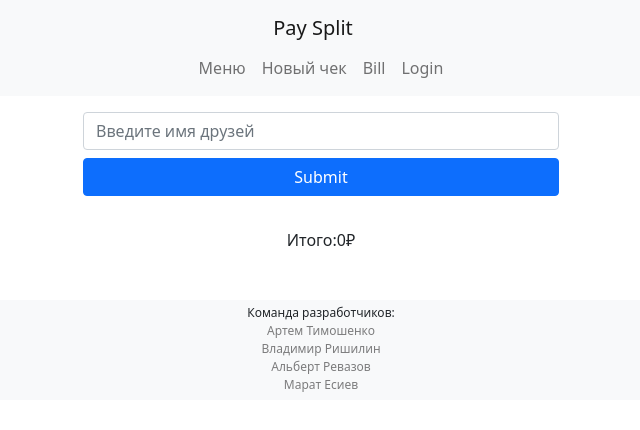
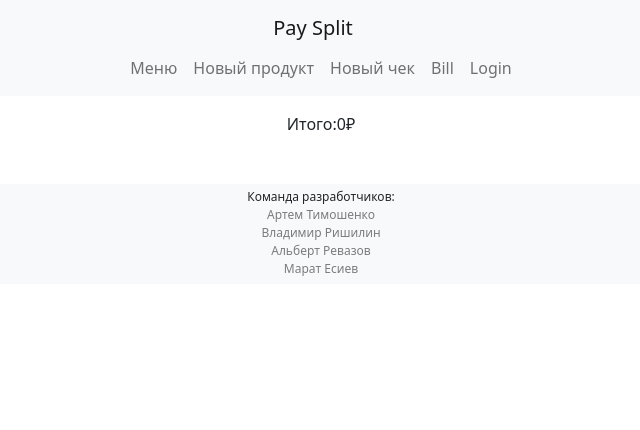
Before and after one commit to tymphoto/PaySplit, a React (Create React App) app in the folder client/: page /bill in a window 1280 px wide. Shown: the top 430 px of the page, without its empty margins (319-959 px from the left). Built offline with nearby package versions, Linux system fonts and the light colour scheme.

Commit message:
counter button fixed

```diff
--- a/client/src/App.js
+++ b/client/src/App.js
@@ -11,6 +11,7 @@ import Footer from './components/Footer/Footer';
 import NewCheck from './components/NewCheck/NewCheck';
 import QR from './components/QR/QR';
 import Bill from './components/Bill/Bill';
+import NewProduct from './components/AddNewProduct/NewProduct';
 
 function App({ getName }) {
   return (
@@ -23,6 +24,15 @@ function App({ getName }) {
             element={(
               <AuthRoute>
                 <Category />
+              </AuthRoute>
+            )}
+          />
+
+          <Route
+            path="/newProduct"
+            element={(
+              <AuthRoute>
+                <NewProduct />
               </AuthRoute>
             )}
           />
--- a/client/src/components/AddNewProduct/NewProduct.js
+++ b/client/src/components/AddNewProduct/NewProduct.js
@@ -50,6 +50,7 @@ function NewProduct() {
   console.log(categoryId);
 
   return (
+    <div className="container">
       <Form onSubmit={handleSubmit}>
         <Form.Group className="mt-3 mb-3" controlId="formBasicName">
           <Form.Label>Name</Form.Label>
@@ -82,7 +83,6 @@ function NewProduct() {
             {category && category.map((el) => (
               <option
                 value={el.id}
-
               >
                 {el.name}
               </option>
@@ -103,6 +103,8 @@ function NewProduct() {
 
         </Form.Group>
       </Form>
+    </div>
+
   );
 }
 
--- a/client/src/components/Bill/Bill.js
+++ b/client/src/components/Bill/Bill.js
@@ -5,30 +5,11 @@ import React, { useState } from 'react';
 import { useDispatch, useSelector } from 'react-redux';
 import { Form, Button } from 'react-bootstrap';
 import Products from '../Products/Products';
+import CounterButton from '../MyButton/CounterButton';
+import CardForNewCheck from '../Card/CardForNewCheck';
 
 function Bill() {
   const { newCheck } = useSelector((state) => state);
-  const [customers, setCustomers] = useState([]);
-  const [form, setForm] = useState({});
-  const [gname, getName] = useState({});
-
-  // console.log(getName);
-
-  function handleChange(e) {
-    setForm((prev) => ({ ...prev, [e.target.name]: e.target.value }));
-  }
-
-  function addCustomer(e) {
-    if (Object.keys(form).length === 0) {
-      alert('Введите имя');
-    } else {
-      setCustomers((prev) => ([...prev, { ...form }]));
-    }
-  }
-
-  const deleteCustomer = (name) => {
-    setCustomers(customers.filter((customer) => customer.name !== name));
-  };
 
   const getSumOfCheck = () => {
     let sum = 0;
@@ -36,39 +17,12 @@ function Bill() {
     return sum;
   };
 
-  const getAllName = (e) => {
-    getName(e.target.value);
-    // customers;
-  };
-
-  console.log('form ====>>>', form);
-  console.log('customers =>>>>', customers);
-  // console.log(handleChange);
-  // console.log('check', newCheck);
-
   return (
     <div>
-      <div className="container mb-3">
-        <Form.Control className="inputSearch mt-3 mb-2" name="name" type="text" placeholder="Введите имя друзей" value={form.name || ''} onChange={handleChange} />
-        <Button variant="primary" type="submit" onClick={(e) => { addCustomer(e); setForm({}); }}>
-          Submit
-        </Button>
-      </div>
-
-      {customers ? customers.map((el) => (
-        <div className="mt-2 mb-2">
-          {el.name}
-          {' '}
-          наел на:
-          {' '}
-          <Button variant="secondary" type="button" onClick={() => deleteCustomer(el.name)}>X</Button>
-        </div>
-      )) : ''}
-
       <ol className="menu">
         {newCheck.map((el) => (
           <li>
-            <Products el={el.data} />
+            <CardForNewCheck el={el} />
             <div className="mt-2 mb-1">
               Количество:
               {' '}
@@ -76,21 +30,10 @@ function Bill() {
             </div>
             <div className="mt-1 mb-1">
               {' '}
-              Должен:
+              Сумма:
               {' '}
               {el.data.price * el.count}
             </div>
-            <select
-              onChange={getAllName}
-            >
-              <option disabled value="">Кто это ел?</option>
-              {customers.map((customer) => (
-                <option key={customer.name} value={customer.name}>
-                  {customer.name}
-                </option>
-              ))}
-            </select>
-            <input className="inputSearch mt-3 mb-2" type="text" placeholder="Введите количество" value={form.name || ''} />
           </li>
         ))}
       </ol>
--- a/client/src/components/CategoryPage/Category.js
+++ b/client/src/components/CategoryPage/Category.js
@@ -4,17 +4,14 @@ import Card from 'react-bootstrap/Card';
 import { Form, Button } from 'react-bootstrap';
 import { getCategoryThunk, getMenuThunk } from '../../redux/actions/MenuAction';
 import './Menu.css';
-import NewProduct from '../AddNewProduct/NewProduct';
-import CounterButton from '../MyButton/CounterButton';
-import AddToCheck from '../MyButton/AddToCheck';
-import { putToCheck } from '../../redux/actions/CheckAction';
+import MyCard from '../Card/MyCard';
 
 function Category() {
   const { category } = useSelector((s) => s.menu);
   const dispatch = useDispatch();
   const { products } = useSelector((s) => s.menu);
   const [search, setSearch] = useState('');
-  const [counter, setCounter] = useState(0);
+
   // const sortedMenu = [...products].filter((el) => el.name.toLowerCase()
   //   .includes(search.toLowerCase()));
   const handleSubmit = (e) => {
@@ -42,32 +39,11 @@ function Category() {
       ))}
       <div>
         <ol className="menu mt-2">
-          <Form.Control
-            className="inputSearch mt-3 mb-2"
-            type="text"
-            placeholder="Найти товар"
-            value={search}
-            onChange={(e) => setSearch(e.target.value)}
-          />
-          <NewProduct />
           {products && products.map((el) => (
             <li>
-              <Card>
-                <Card.Img className="im" variant="top" src={el.img} alt="image" />
-                <Card.Body>
-                  <Card.Title>{el.name}</Card.Title>
-                  <Card.Text>
-                    {el.price}
-                    {' '}
-                    ₽
-                  </Card.Text>
-                  <AddToCheck func={putToCheck(el, counter)} counter={counter}>
-                    Добавить в чек
-                  </AddToCheck>
-                  <CounterButton counter={counter} setCounter={setCounter} />
-                </Card.Body>
-              </Card>
-              {' '}
+              <div>
+                <MyCard el={el} />
+              </div>
             </li>
           ))}
         </ol>
--- a/client/src/components/MenuPage/MenuPage.js
+++ b/client/src/components/MenuPage/MenuPage.js
@@ -7,7 +7,7 @@ import MyButton from '../MyButton/MyButton';
 import { putToCheck } from '../../redux/actions/CheckAction';
 import './Menu.css';
 import CounterButton from '../MyButton/CounterButton';
-import Card from '../Card/Card';
+import MyCard from '../Card/MyCard';
 import NewProduct from '../AddNewProduct/NewProduct';
 
 function MenuPage() {
@@ -29,7 +29,7 @@ function MenuPage() {
         <ol className="menu mt-2">
           {sortedMenu.map((el) => (
             <li>
-              <Card el={el} />
+              <MyCard el={el} />
             </li>
           ))}
         </ol>
--- a/client/src/components/Navbar/NavbarBootstrap.js
+++ b/client/src/components/Navbar/NavbarBootstrap.js
@@ -27,6 +27,9 @@ function NavbarBootstrap() {
               <Nav.Link as={Link} to="/">
                 Меню
               </Nav.Link>
+              <Nav.Link as={Link} to="/newProduct">
+                Новый продукт
+              </Nav.Link>
               <Nav.Link as={Link} to="/newCheck">
                 Новый чек
               </Nav.Link>
```
Also changed, not shown: client/src/components/Card/MyCard.js (renamed from client/src/components/Card/Card.js), 1 other file (tests, documents, lock files or other folders). Lines whose indentation alone changed are shown as unchanged.
